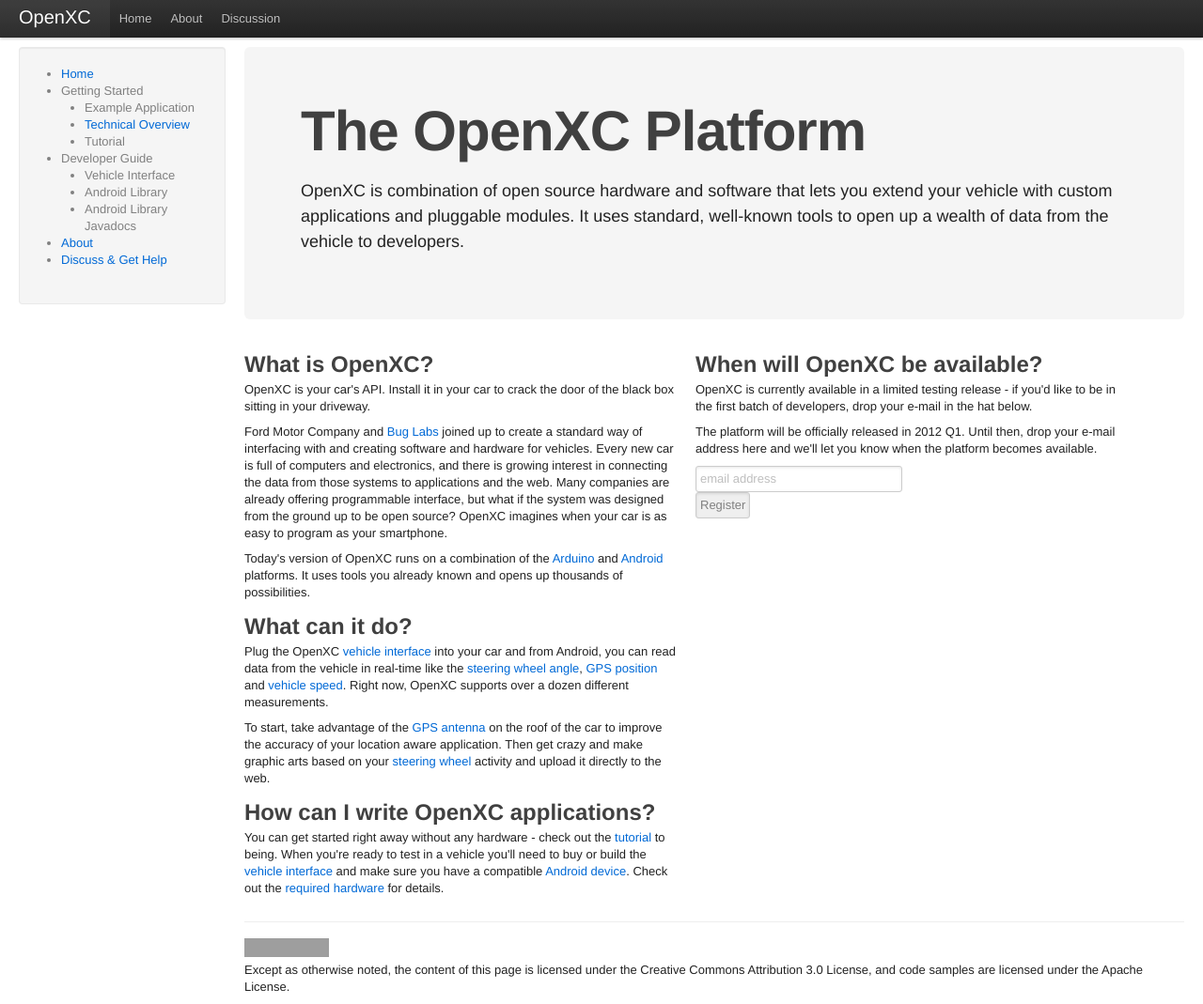
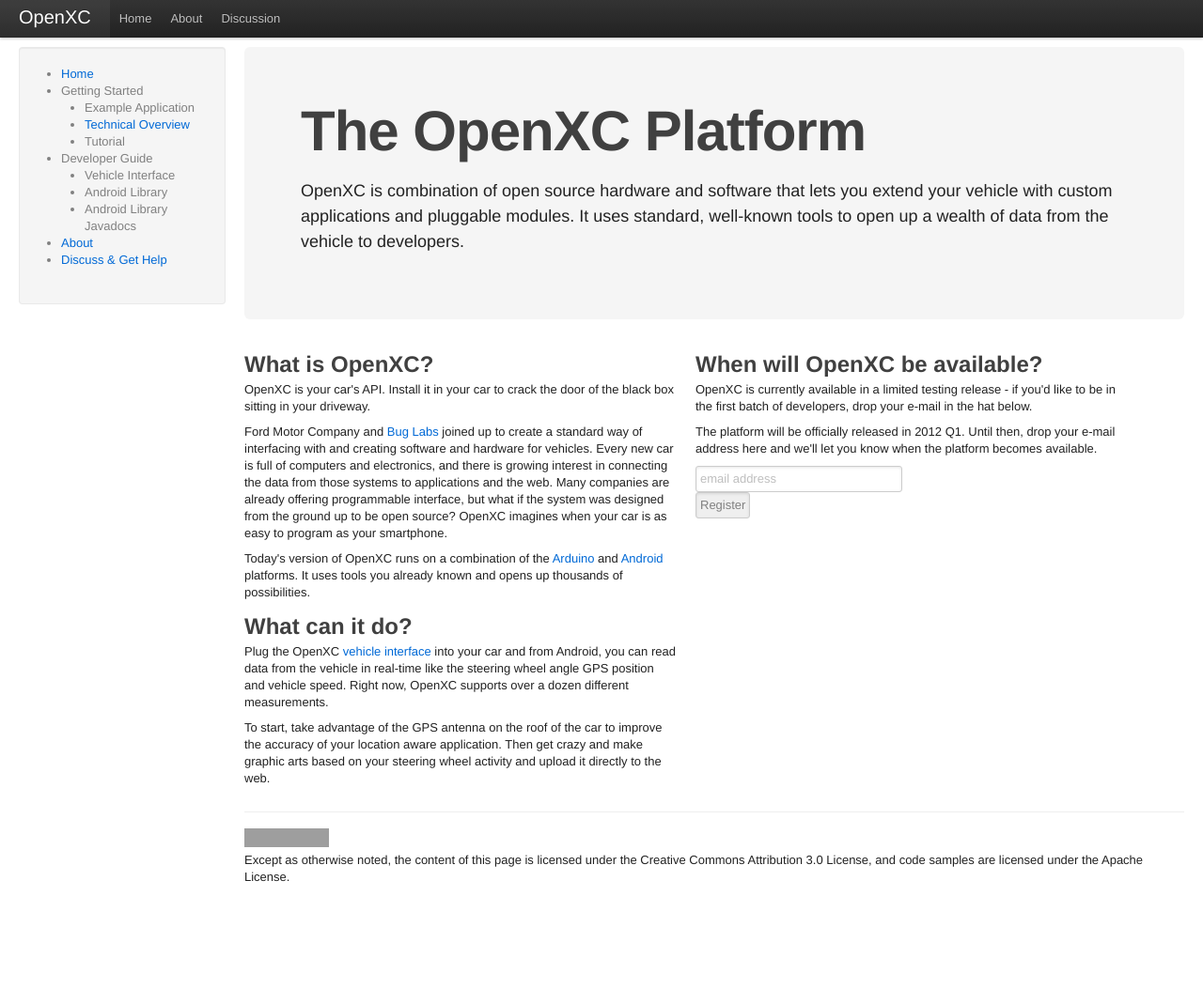
Before and after one commit to openxc/openxcplatform.com, a Jekyll site: the page built from index.html, in a window 1280 px wide and 1069 px high. Shown: the whole window at 94% size. Built offline with Jekyll 4.4.1, drawn with Linux system fonts in a browser that asks for light colours; nearby versions of some CDN libraries; Markdown is read by kramdown in place of the engine named in the settings; comment, search, counter and statistics services are not loaded; grey boxes are pictures that could not be loaded.

Commit message:
Remove or hide dead links for now.

```diff
--- a/index.html
+++ b/index.html
@@ -49,29 +49,27 @@
         Plug the OpenXC
         <a href="/developers/vehicle-interface">vehicle interface</a> into
         your car and from Android, you can read data from the vehicle in
-        real-time like the <a href="#">steering wheel angle</a>,
-        <a href="#">GPS position</a> and <a href="#">vehicle speed</a>.
+        real-time like the steering wheel angle GPS position and vehicle speed.
         Right now, OpenXC supports over a dozen different measurements.
     </p>
 
     <p>
-        To start, take advantage of the <a href="#">GPS antenna</a> on
-        the roof of the car to improve the accuracy of your location
-        aware application. Then get crazy and make graphic arts based on
-        your <a href="#">steering wheel</a> activity and upload it
-        directly to the web.
+        To start, take advantage of the GPS antenna on the roof of the car to
+        improve the accuracy of your location aware application. Then get crazy
+        and make graphic arts based on your steering wheel activity and upload
+        it directly to the web.
     </p>
 
-    <h2>How can I write OpenXC applications?</h2>
+    <!-- <h2>How can I write OpenXC applications?</h2> -->
 
-    <p>
-        You can get started right away without any hardware - check out
-        the <a href="#">tutorial</a> to being. When you're ready to test
-        in a vehicle you'll need to buy or build the
-        <a href="#">vehicle interface</a> and make sure you have a
-        compatible <a herf="#">Android device</a>. Check out the
-        <a href="#">required hardware</a> for details.
-    </p>
+    <!-- <p> -->
+        <!-- You can get started right away without any hardware - check out -->
+        <!-- the <a href="#">tutorial</a> to being. When you're ready to test -->
+        <!-- in a vehicle you'll need to buy or build the -->
+        <!-- <a href="#">vehicle interface</a> and make sure you have a -->
+        <!-- compatible <a herf="#">Android device</a>. Check out the -->
+        <!-- <a href="#">required hardware</a> for details. -->
+    <!-- </p> -->
 
     </section>
 
```
